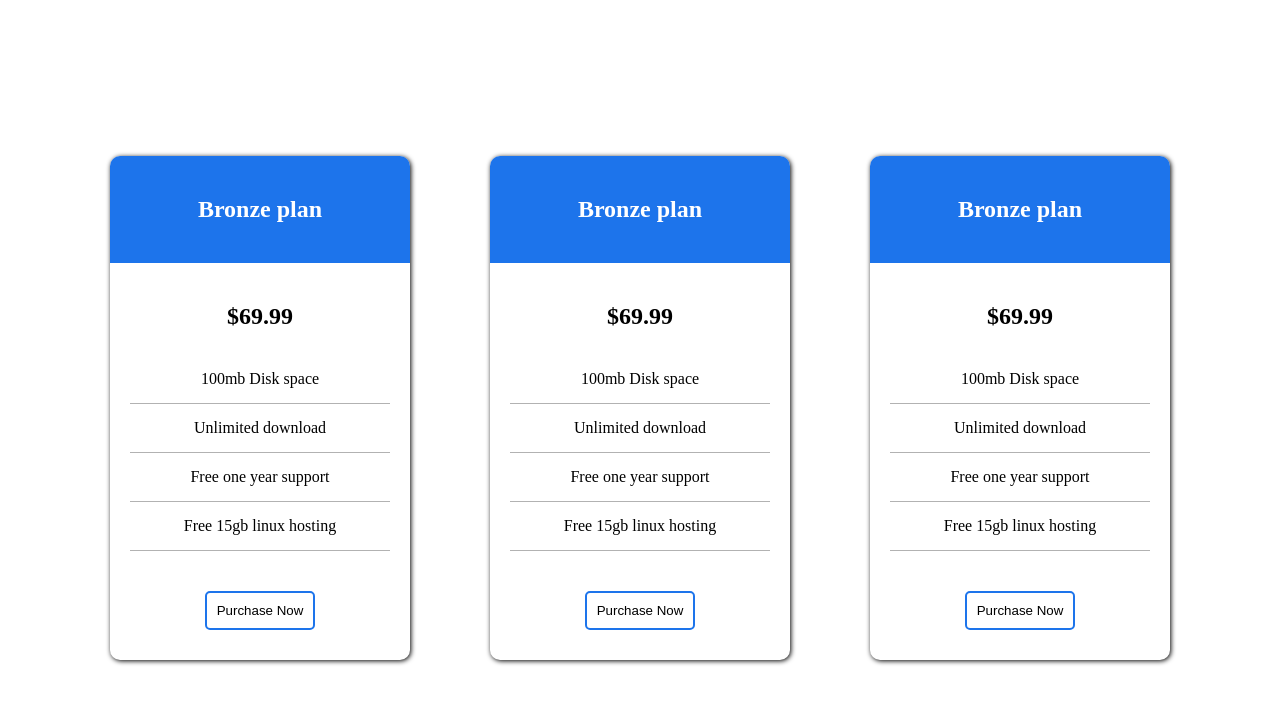
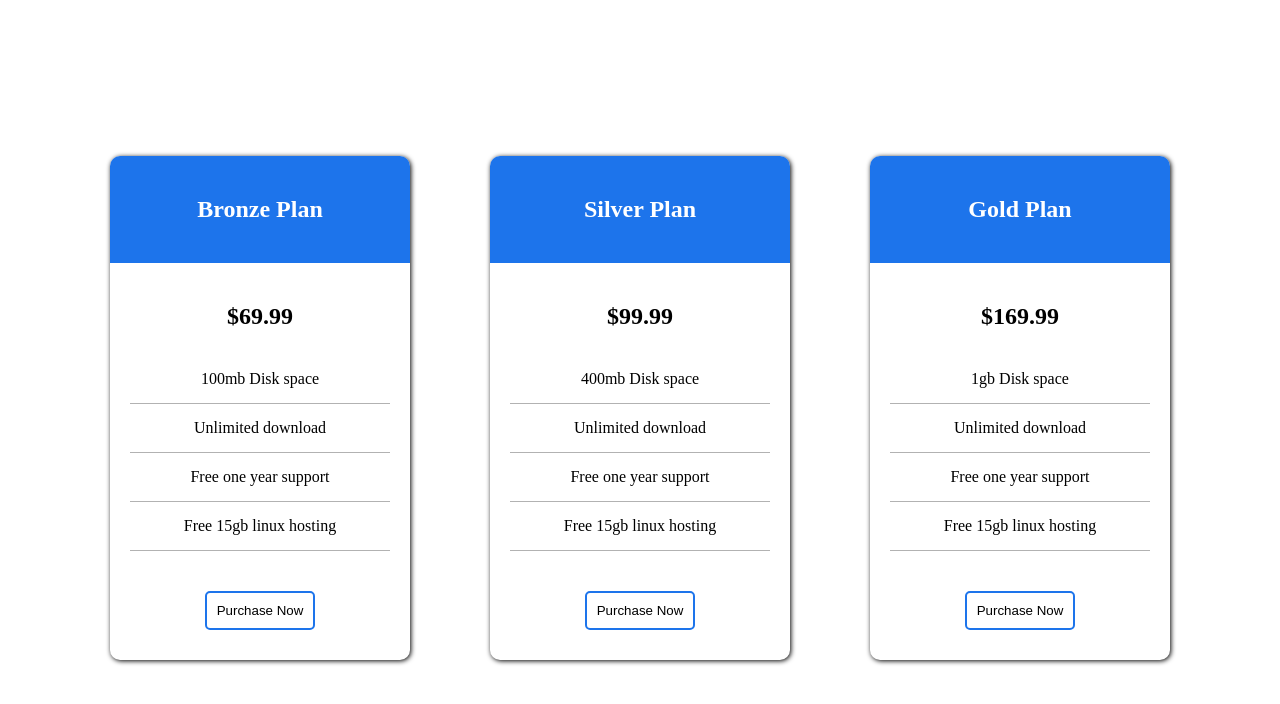
Before and after one commit to obododavid/appruve-coding-challenge, a React (Create React App) app: page / in a window 1280 px wide. Shown: the top 704 px of the page. Built offline with nearby package versions, Linux system fonts and the light colour scheme.

Commit message:
rendering dynamic plans

```diff
--- a/src/App.tsx
+++ b/src/App.tsx
@@ -4,7 +4,7 @@ import PricingPlan from "./components/pricingPlan/pricingPlan";
 
 const Plans = [
   {
-    name: "Bronze",
+    name: "Bronze Plan",
     price: "$69.99",
     benefits: [
       "100mb Disk space",
@@ -14,7 +14,7 @@ const Plans = [
     ]
   },
   {
-    name: "Silver",
+    name: "Silver Plan",
     price: "$99.99",
     benefits: [
       "400mb Disk space",
@@ -24,7 +24,7 @@ const Plans = [
     ]
   },
   {
-    name: "Gold",
+    name: "Gold Plan",
     price: "$169.99",
     benefits: [
       "1gb Disk space",
@@ -38,9 +38,17 @@ const Plans = [
 const App = () => {
   return (
     <AppContainer>
-      <PricingPlan />
-      <PricingPlan />
-      <PricingPlan />
+      {Plans.map(plan => {
+        const { name, price, benefits } = plan;
+        return (
+          <PricingPlan
+            key={name}
+            name={name}
+            price={price}
+            benefits={benefits}
+          />
+        );
+      })}
     </AppContainer>
   );
 };
--- a/src/components/pricingPlan/pricingPlan.tsx
+++ b/src/components/pricingPlan/pricingPlan.tsx
@@ -1,20 +1,25 @@
 import React from "react";
 import { PricingPlanContainer } from "./style";
 
-const PricingPlan: React.FC = () => {
+interface Props {
+  name: string;
+  price: string;
+  benefits: string[];
+}
+
+const PricingPlan: React.FC<Props> = ({ name, price, benefits }) => {
   return (
     <PricingPlanContainer>
       <section className="header">
-        <h1>Bronze plan</h1>
+        <h1>{name}</h1>
       </section>
       <section className="pricing">
-        <h1>$69.99</h1>
+        <h1>{price}</h1>
       </section>
       <ul className="benefits">
-        <li>100mb Disk space</li>
-        <li>Unlimited download</li>
-        <li>Free one year support</li>
-        <li>Free 15gb linux hosting</li>
+        {benefits.map(benefit => {
+          return <li key={benefit}>{benefit}</li>;
+        })}
       </ul>
       <button className="button">Purchase Now</button>
     </PricingPlanContainer>
```
